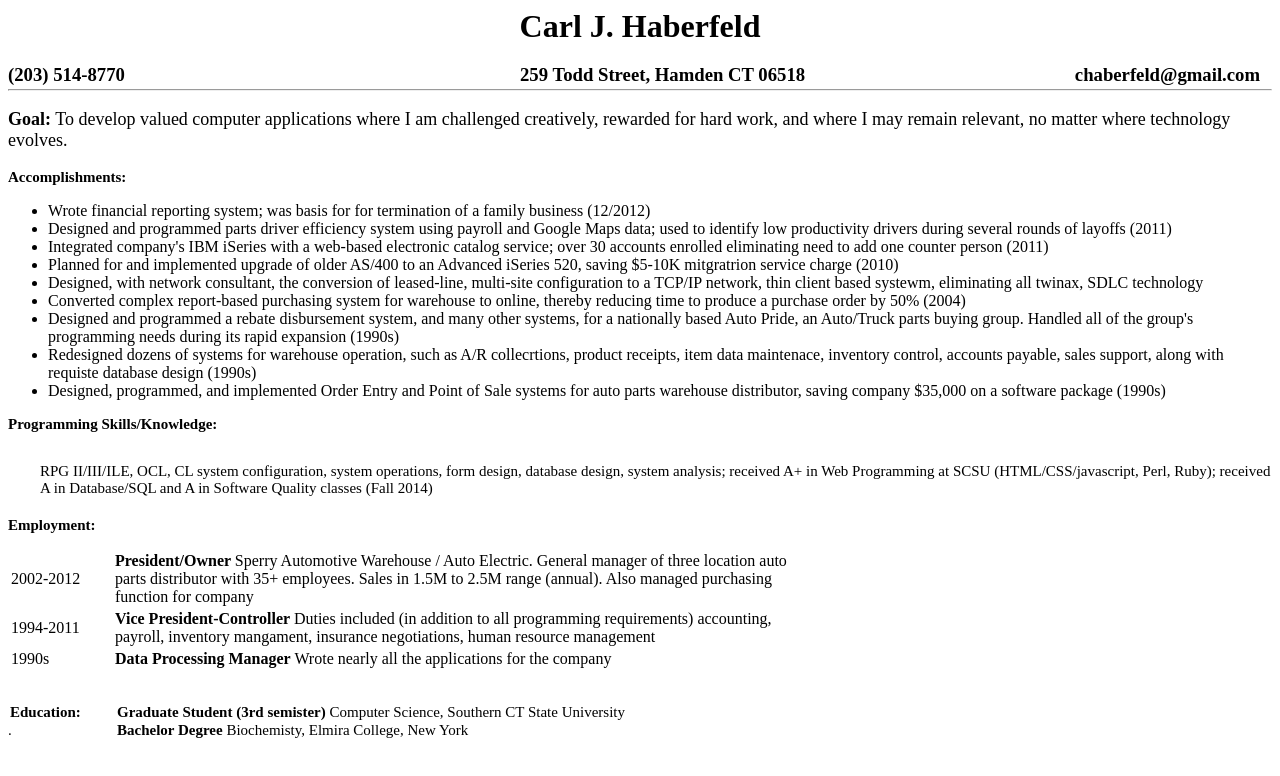
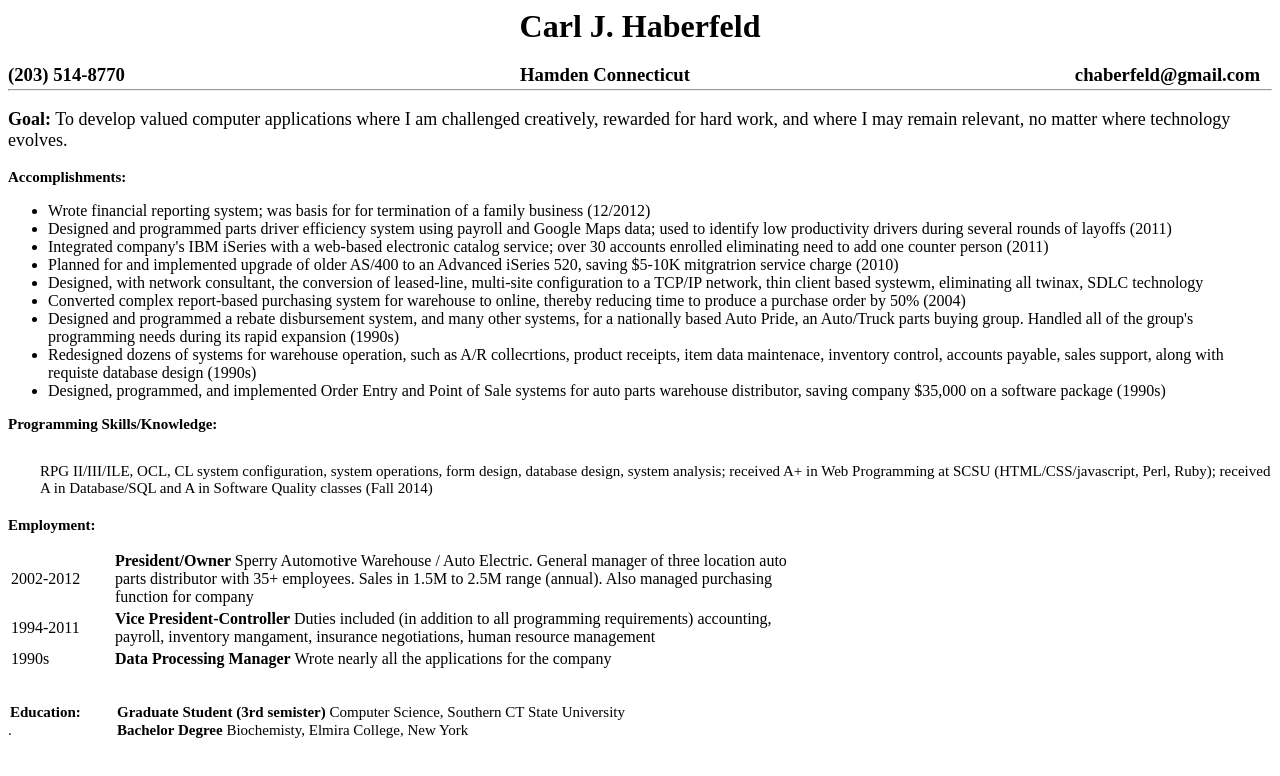
Before and after one commit to chaberfeld/chaberfeld.github.io, a plain HTML site: page index.html in a window 1280 px wide. Drawn offline with Linux system fonts and the light colour scheme.

Commit message:
Update index.html

```diff
--- a/index.html
+++ b/index.html
@@ -10,7 +10,7 @@
 
         <h1>Carl J. Haberfeld </h1>
         <h3 id="phone">(203) 514-8770</h3>
-        <h3 id="address">259 Todd Street, Hamden CT 06518</h3>
+        <h3 id="address">Hamden Connecticut</h3>
         <h3 id="email">chaberfeld@gmail.com</h3>
         <br><br>
         <hr>
```
